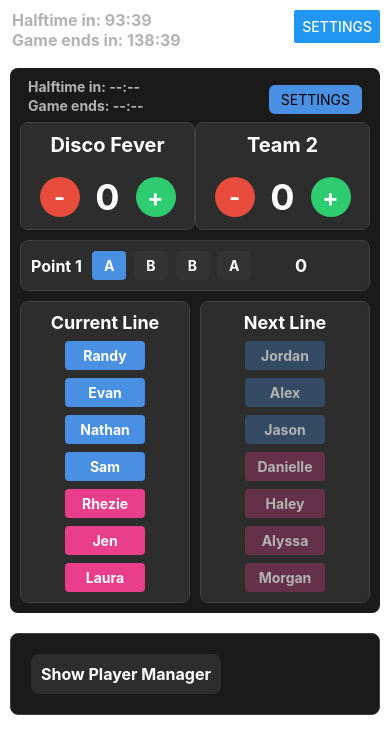
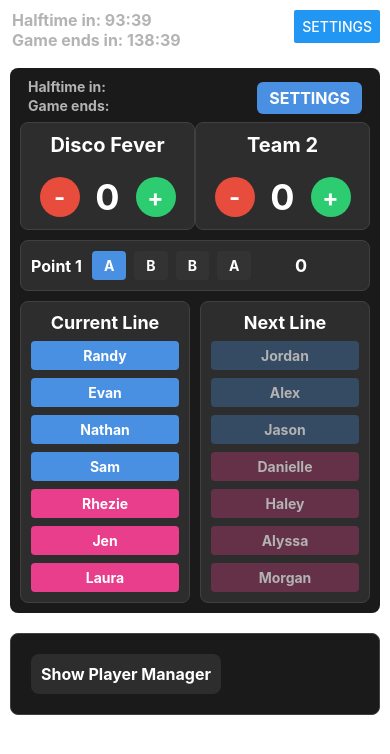
Before and after one commit to randyrektor/score-app, a React Native app: screen / in a window 390 px wide. Shown: the top 754 px of the page. Built offline with nearby package versions, Linux system fonts and the light colour scheme.

Commit message:
Mobile: right-align +/- score controls in team box

```diff
--- a/src/components/ScoreBoard.tsx
+++ b/src/components/ScoreBoard.tsx
@@ -1,4 +1,4 @@
-import React, { useEffect, useState } from 'react';
+import React from 'react';
 import { View, Text, TouchableOpacity, StyleSheet, Alert, Platform, Dimensions } from 'react-native';
 import { Player } from '../types';
 import { getLine, getNextLine, getGenderBreakdown, rotateQueue } from '../utils/lineRotation';
@@ -32,10 +32,10 @@ interface ScoreBoardProps {
   onPointNumberChange: (point: number) => void;
   onLineIndexChange: (index: number) => void;
   onReset: () => void;
-  gameStartTime?: string;
-  halftimeTime?: string;
-  endTime?: string;
   genderRatioMode?: 'ABBA' | '4-3' | '3-4';
+  halftimeCountdown: string;
+  endCountdown: string;
+  setSettingsVisible: (visible: boolean) => void;
 }
 
 export function ScoreBoard({
@@ -53,10 +53,10 @@ export function ScoreBoard({
   onPointNumberChange,
   onLineIndexChange,
   onReset,
-  gameStartTime,
-  halftimeTime,
-  endTime,
   genderRatioMode = 'ABBA',
+  halftimeCountdown,
+  endCountdown,
+  setSettingsVisible,
 }: ScoreBoardProps) {
   const patternIndex = lineIndex % 4;
   const isPatternA = patternIndex === 0 || patternIndex === 3;
@@ -88,84 +88,17 @@ export function ScoreBoard({
   const scoreDiff = team1Score - team2Score;
   const scoreDiffText = scoreDiff === 0 ? '0' : `${scoreDiff > 0 ? '+' : ''}${scoreDiff}`;
 
-  // Countdown logic
-  const [halftimeCountdown, setHalftimeCountdown] = useState('');
-  const [endCountdown, setEndCountdown] = useState('');
-
-  useEffect(() => {
-    function parseTimeToDate(timeStr: string | undefined): Date | null {
-      if (!timeStr) return null;
-      const now = new Date();
-      const [h, m] = timeStr.split(':').map(Number);
-      if (isNaN(h) || isNaN(m)) return null;
-      const d = new Date(now);
-      d.setHours(h, m, 0, 0);
-      // If the time has already passed today, assume it's for tomorrow
-      if (d < now) d.setDate(d.getDate() + 1);
-      return d;
-    }
-
-    function formatCountdown(ms: number): string {
-      if (ms <= 0) return '00:00';
-      const totalSeconds = Math.floor(ms / 1000);
-      const min = Math.floor(totalSeconds / 60);
-      const sec = totalSeconds % 60;
-      return `${min.toString().padStart(2, '0')}:${sec.toString().padStart(2, '0')}`;
-    }
-
-    const interval = setInterval(() => {
-      const now = new Date();
-      const halftimeDate = parseTimeToDate(halftimeTime);
-      const endDate = parseTimeToDate(endTime);
-      setHalftimeCountdown(halftimeDate ? formatCountdown(halftimeDate.getTime() - now.getTime()) : '--:--');
-      setEndCountdown(endDate ? formatCountdown(endDate.getTime() - now.getTime()) : '--:--');
-    }, 1000);
-
-    // Initial set
-    const now = new Date();
-    const halftimeDate = parseTimeToDate(halftimeTime);
-    const endDate = parseTimeToDate(endTime);
-    setHalftimeCountdown(halftimeDate ? formatCountdown(halftimeDate.getTime() - now.getTime()) : '--:--');
-    setEndCountdown(endDate ? formatCountdown(endDate.getTime() - now.getTime()) : '--:--');
-
-    return () => clearInterval(interval);
-  }, [halftimeTime, endTime]);
-
-  const handleReset = () => {
-    if (Platform.OS === 'web') {
-      if (window.confirm('Are you sure you want to reset the game? This will reset scores, point number, and line rotation.')) {
-        onReset();
-      }
-    } else {
-      Alert.alert(
-        "Reset Game",
-        "Are you sure you want to reset the game? This will reset scores, point number, and line rotation.",
-        [
-          {
-            text: "Cancel",
-            style: "cancel"
-          },
-          {
-            text: "Reset",
-            style: "destructive",
-            onPress: onReset
-          }
-        ]
-      );
-    }
-  };
-
   const isMobile = Dimensions.get('window').width < 600;
 
   return (
     <View style={styles.container}>
-      {/* Top bar: timers and settings */}
+      {/* Timers and settings in black card area only */}
       <View style={[styles.topBar, isMobile && styles.topBarMobile]}>
         <View style={[styles.timersContainer, isMobile && styles.timersContainerMobile]}>
           <Text style={styles.timerText}>Halftime in: {halftimeCountdown}</Text>
           <Text style={styles.timerText}>Game ends: {endCountdown}</Text>
         </View>
-        <TouchableOpacity style={[styles.settingsButton, isMobile && styles.settingsButtonMobile]} onPress={() => onReset()}>
+        <TouchableOpacity style={[styles.settingsButton, isMobile && styles.settingsButtonMobile]} onPress={() => setSettingsVisible(true)}>
           <Text style={styles.settingsButtonText}>SETTINGS</Text>
         </TouchableOpacity>
       </View>
@@ -254,7 +187,7 @@ export function ScoreBoard({
       <View style={styles.lineDisplay}>
         <View style={styles.lineSection}>
           <Text style={styles.lineTitle}>Current Line</Text>
-          <View style={styles.playerList}>
+          <View style={styles.playerListVertical}>
             {currentLine.map((player: Player, index: number) => (
               <View
                 key={index}
@@ -273,7 +206,7 @@ export function ScoreBoard({
 
         <View style={styles.lineSection}>
           <Text style={styles.lineTitle}>Next Line</Text>
-          <View style={styles.playerList}>
+          <View style={styles.playerListVertical}>
             {nextLine.map((player: Player, index: number) => (
               <View
                 key={index}
@@ -376,6 +309,7 @@ const styles = StyleSheet.create({
   scoreRowMobile: {
     gap: 4,
     marginTop: 8,
+    justifyContent: 'flex-end',
   },
   scoreButton: {
     width: 40,
@@ -497,11 +431,11 @@ const styles = StyleSheet.create({
     textAlign: 'center',
     color: COLORS.text,
   },
-  playerList: {
-    flexDirection: 'row',
-    flexWrap: 'wrap',
+  playerListVertical: {
+    flexDirection: 'column',
     gap: 8,
-    justifyContent: 'center',
+    justifyContent: 'flex-start',
+    alignItems: 'stretch',
   },
   playerContainer: {
     paddingHorizontal: 12,
@@ -531,4 +465,9 @@ const styles = StyleSheet.create({
     fontSize: 12,
     fontWeight: 'bold',
   },
+  settingsButtonText: {
+    color: COLORS.text,
+    fontWeight: 'bold',
+    fontSize: 16,
+  },
 });
```
